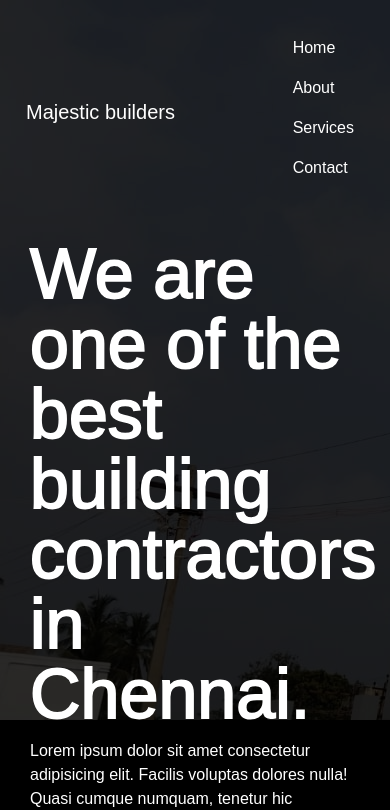
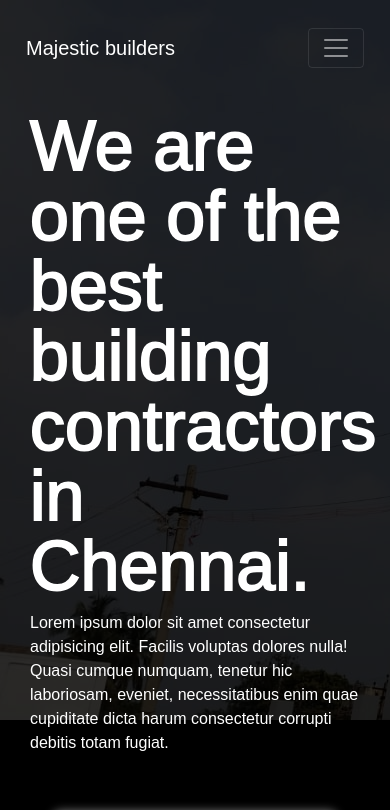
Before and after one commit to AThiyagarajan/majestic-builders, a plain HTML site: page index.html in a window 390 px wide. Shown: the top 810 px of the page. Drawn offline with nearby package versions, Linux system fonts and the light colour scheme.

Commit message:
Navbar - responsive design updated

```diff
--- a/index.html
+++ b/index.html
@@ -18,13 +18,16 @@
   <!-- Header Section -->
   <div class="banner-section">
     <header>
-      <nav class="navbar navbar-expand-lg" style="color:#fff !important">
-        <div class="container-fluid">
-          <a class="navbar-brand">Majestic builders</a>
-          <div class="d-flex">
-            <ul class="navbar-nav me-auto mb-2 mb-lg-0">
-              <li class="nav-item">
-                <a class="nav-link active" aria-current="page" href="#">Home</a>
+      <nav class="navbar navbar-expand-lg navbar-dark">
+        <a class="navbar-brand" href="#">Majestic builders</a>
+        <button class="navbar-toggler" type="button" data-toggle="collapse" data-target="#navbarSupportedContent" aria-controls="navbarSupportedContent" aria-expanded="false" aria-label="Toggle navigation">
+          <span class="navbar-toggler-icon"></span>
+        </button>
+
+        <div class="collapse navbar-collapse" id="navbarSupportedContent">
+          <ul class="navbar-nav ml-auto">
+            <li class="nav-item active">
+              <a class="nav-link" href="#">Home <span class="sr-only">(current)</span></a>
             </li>
             <li class="nav-item">
               <a class="nav-link" href="#">About</a>
@@ -36,7 +39,7 @@
               <a class="nav-link" href="#">Contact</a>
             </li>
           </ul>
-          </div>
+
         </div>
       </nav>
     </header>
```
Lines whose indentation alone changed are shown as unchanged.
